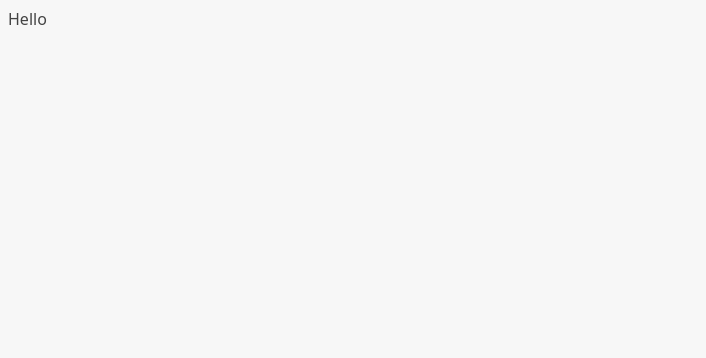
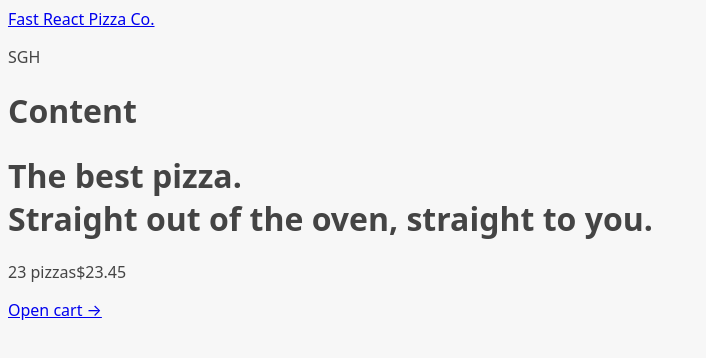
Before and after one commit to Sherman-shop/fast-react-pizza, a React (Vite) app: page / in a window 1280 px wide. Shown: the top 358 px of the page, without its empty margins (0-706 px from the left). Built offline with nearby package versions, Linux system fonts and the light colour scheme.

Commit message:
setup react router and app layout

```diff
--- a/package.json
+++ b/package.json
@@ -11,7 +11,8 @@
   },
   "dependencies": {
     "react": "^19.2.0",
-    "react-dom": "^19.2.0"
+    "react-dom": "^19.2.0",
+    "react-router-dom": "^6.30.2"
   },
   "devDependencies": {
     "@eslint/js": "^9.39.1",
--- a/src/App.jsx
+++ b/src/App.jsx
@@ -1,8 +1,34 @@
+import { RouterProvider, createBrowserRouter } from "react-router-dom";
+
+import Home from "./ui/Home";
+import Menu from "./features/menu/Menu";
+import Cart from "./features/cart/Cart";
+import CreateOrder from "./features/order/CreateOrder";
+import Order from "./features/order/Order";
+import AppLayout from "./ui/AppLayout";
+
+const router = createBrowserRouter([
+  {
+    element:<AppLayout />,
+    children: [
+      {
+        path: "/",
+        element: <Home />,
+      },
+      {
+        path: "/menu",
+        element: <Menu />,
+      },
+      {path: "/cart", element: <Cart /> },
+      {path: "/order/new", element: <CreateOrder /> },
+      {path: "/order/:orderId", element: <Order /> },
+    ],
+  }
 
 
+
+]);
+
 export default function App() {
-
-  return (
-    <div>Hello</div>
-  )
+    return <RouterProvider router={router} />;
 }
--- a/src/features/cart/CartOverview.jsx
+++ b/src/features/cart/CartOverview.jsx
@@ -1,3 +1,5 @@
+import { Link } from "react-router-dom";
+
 function CartOverview() {
   return (
     <div>
@@ -5,7 +7,7 @@
         <span>23 pizzas</span>
         <span>$23.45</span>
       </p>
-      <a href="#">Open cart &rarr;</a>
+      <Link to='/cart'>Open cart &rarr;</Link>
     </div>
   );
 }
--- /dev/null
+++ b/src/ui/AppLayout.jsx
@@ -0,0 +1,19 @@
+import Header from "./Header";
+import CartOverview from "../features/cart/CartOverview";
+import { Outlet } from "react-router-dom";
+
+
+export default function AppLayout() {
+  return (
+    <div>
+        <Header />
+
+        <main>
+            <h1>Content</h1>
+            <Outlet />
+        </main>
+
+    <CartOverview />
+    </div>
+  )
+}
--- /dev/null
+++ b/src/ui/Header.jsx
@@ -0,0 +1,10 @@
+import { Link } from "react-router-dom";
+
+export default function Header() {
+  return (
+    <header>
+        <Link to="/">Fast React Pizza Co.</Link>
+        <p>SGH</p>
+    </header>
+  )
+}
```
Also changed, not shown: 1 other file (tests, documents, lock files or other folders).
